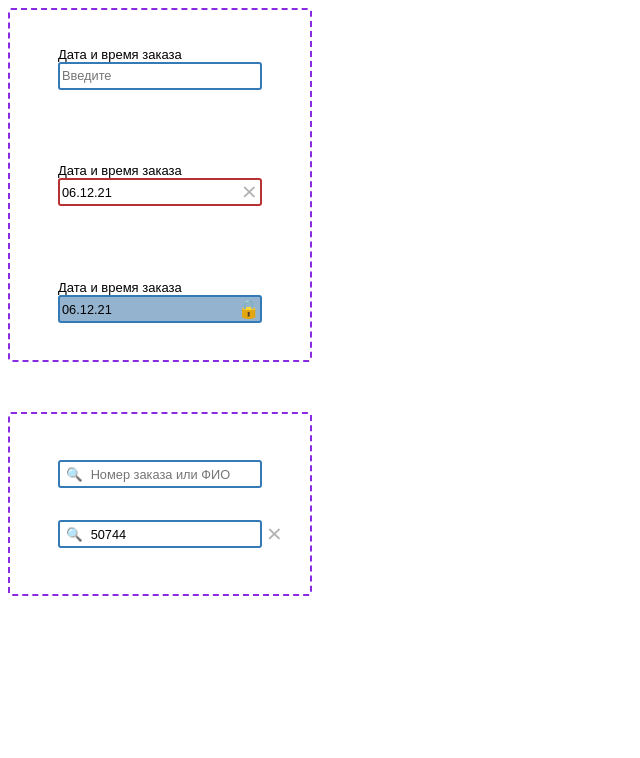
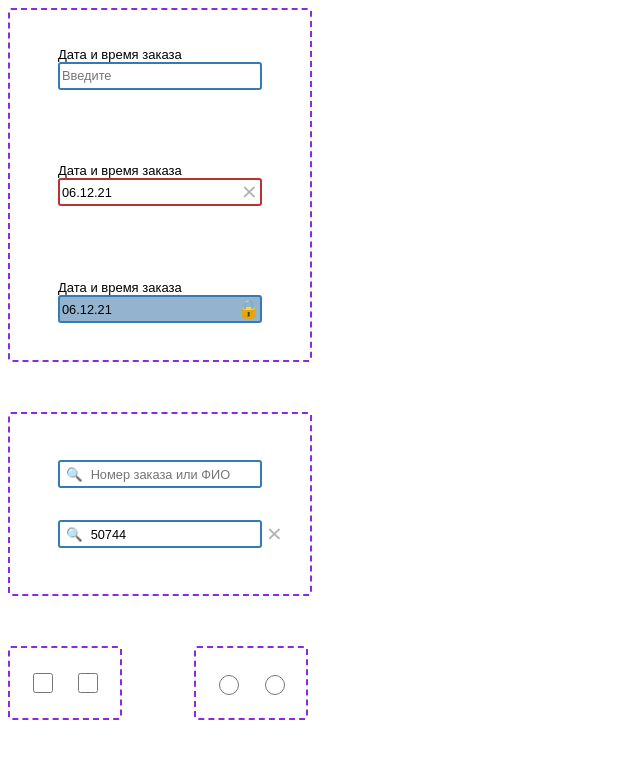
Before and after one commit to SukhanovPavel/admin-panel-makeup, a website: page blocks/ui-kit.html in a window 1280 px wide. Shown: the whole page, without its empty margins (0-640 px from the left). Drawn offline with Linux system fonts and the light colour scheme.

Commit message:
checkbox-radio

```diff
--- /dev/null
+++ b/blocks/checkbox-radio.css
@@ -0,0 +1,33 @@
+.checkbox-radio {
+    width: 300px;
+    display: flex;
+    justify-content: space-between;
+}
+
+.checkbox-pos {
+    margin-top: 50px;
+    width: 110px;
+    height: 70px;
+    display: flex;
+    align-items: center;
+    justify-content: space-evenly;
+}
+
+.check {
+    width: 20px;
+    height: 20px;
+}
+
+.radio-pos {
+    margin-top: 50px;
+    width: 110px;
+    height: 70px;
+    display: flex;
+    align-items: center;
+    justify-content: space-evenly;
+}
+
+.radio {
+    width: 20px;
+    height: 20px;
+}
--- a/blocks/ui-kit.html
+++ b/blocks/ui-kit.html
@@ -7,6 +7,7 @@
     <title>Document</title>
     <link rel="stylesheet" type="text/css" href="input.css">
     <link rel="stylesheet" type="text/css" href="search-bar.css">
+    <link rel="stylesheet" type="text/css" href="checkbox-radio.css">
 </head>
 <body>
     <div class="input input_border-style">
@@ -44,5 +45,17 @@
         </div>
     </div>
 
+    <div class="checkbox-radio">
+        <div class="checkbox-pos input_border-style">
+            <input type="checkbox" class="check" name="" id="">
+            <input type="checkbox" class="check" name="" id="">
+        </div>
+
+        <div class="radio-pos input_border-style">
+            <input type="radio" class="radio" name="" id="">
+            <input type="radio" class="radio" name="" id="">
+        </div>
+    </div>
+
 </body>
 </html>
```
